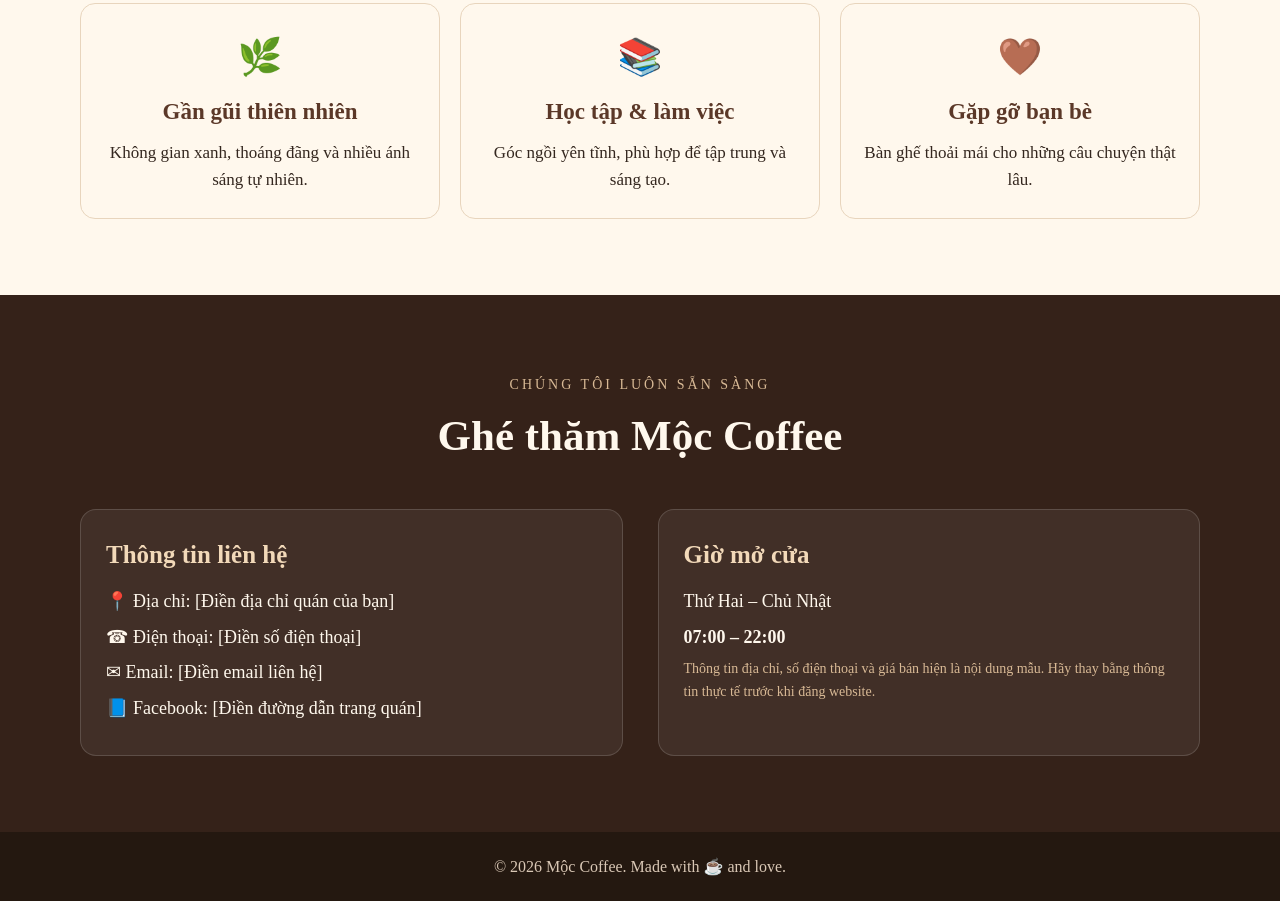
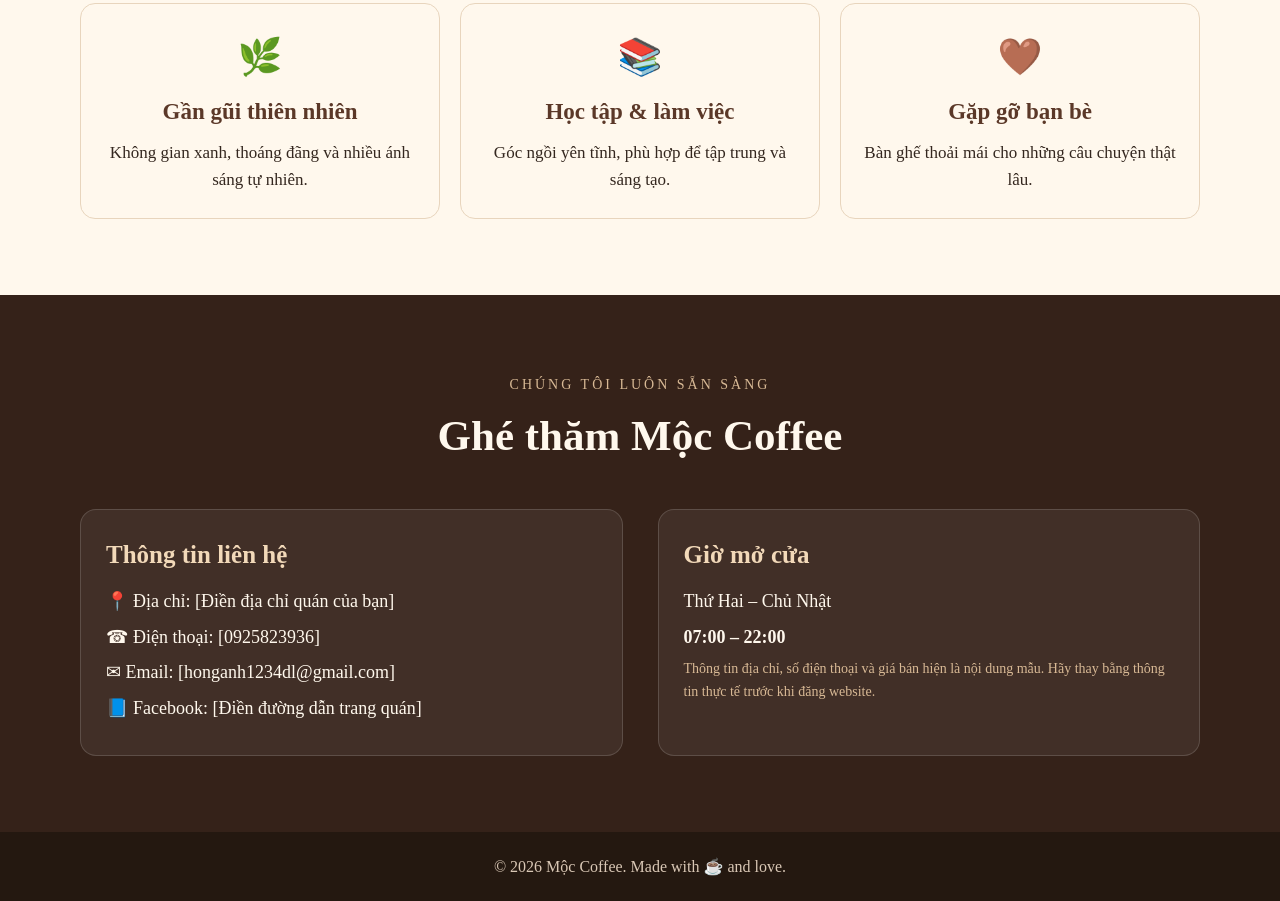
Before and after one commit to honganhh207/honganh, a plain HTML site: page index.html in a window 1280 px wide. Shown: the part 2463-3364 px from the top of the page. Drawn offline with Linux system fonts and the light colour scheme.

Commit message:
Update contact information in index.html

```diff
--- a/index.html
+++ b/index.html
@@ -168,8 +168,8 @@
           <div class="visit-card">
             <h3>Thông tin liên hệ</h3>
             <p>📍 Địa chỉ: [Điền địa chỉ quán của bạn]</p>
-            <p>☎ Điện thoại: [Điền số điện thoại]</p>
-            <p>✉ Email: [Điền email liên hệ]</p>
+            <p>☎ Điện thoại: [0925823936]</p>
+            <p>✉ Email: [honganh1234dl@gmail.com]</p>
             <p>📘 Facebook: [Điền đường dẫn trang quán]</p>
           </div>
           <div class="visit-card">
```
